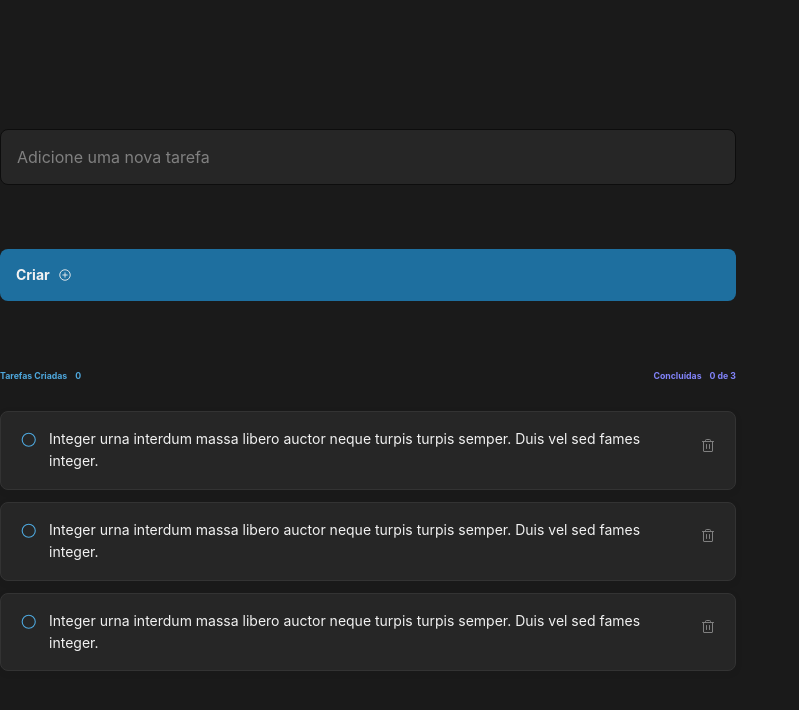
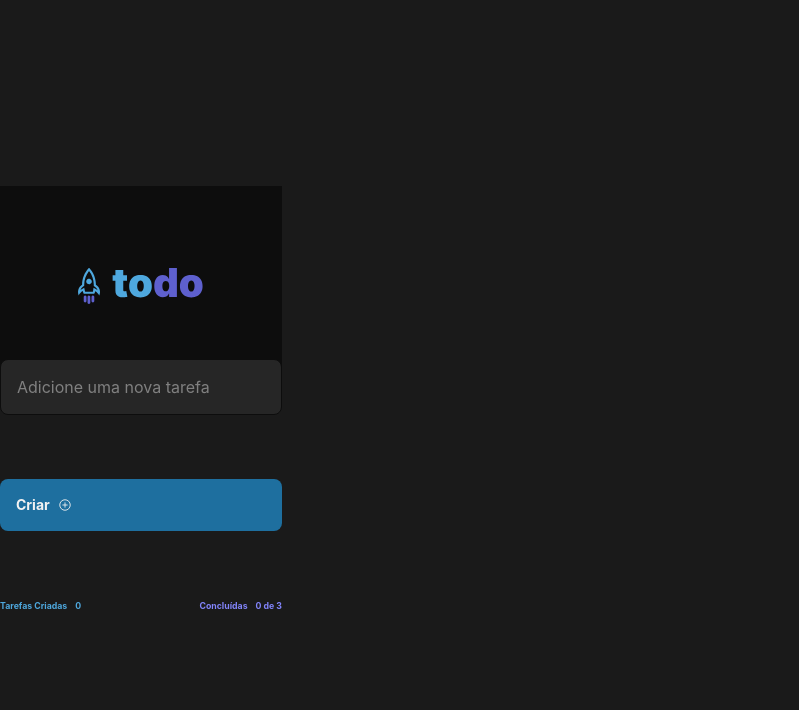
Before and after one commit to ryanadriel/todo-list, a React (Vite) app: page / in a window 1280 px wide. Shown: the top 710 px of the page, without its empty margins (0-799 px from the left). Built offline with nearby package versions, Linux system fonts and the light colour scheme.

Commit message:
feat: add new task

```diff
--- a/package.json
+++ b/package.json
@@ -12,7 +12,8 @@
   "dependencies": {
     "phosphor-react": "^1.4.1",
     "react": "^19.0.0",
-    "react-dom": "^19.0.0"
+    "react-dom": "^19.0.0",
+    "uuid": "^11.1.0"
   },
   "devDependencies": {
     "@eslint/js": "^9.22.0",
--- a/src/App.tsx
+++ b/src/App.tsx
@@ -4,11 +4,22 @@ import { NewTask } from './components/NewTask'
 import { Info } from './components/Info'
 import { Task } from './components/Task'
 import { useState } from 'react'
+import { Header } from './components/Header'
 
+interface TaskItem {
+  id: string;
+  title: string;
+  isCompleted: boolean;
+}
 
 function App() {
 
+  const [tasks, setTasks] = useState<TaskItem[]>([]);
   const [completedTasks, setCompletedTasks] = useState(0);
+
+  const handleAddTask = (newTask: TaskItem) => {
+    setTasks([...tasks, newTask]);
+  }
 
   const handleCompletedTasks = (isCompleted: boolean) => {
     if (isCompleted) {
@@ -20,17 +31,19 @@ function App() {
 
   return (
     <>
+      < Header />
+
       <div className={styles.wrapper}>
-        <NewTask />
+        <NewTask onAddTask={handleAddTask} />
 
         <main>
           <div className={styles.task}>
             <Info completedTasks={completedTasks} />
 
             <div className={styles.list}>
-              <Task onCompletedTasks={handleCompletedTasks} />
-              <Task onCompletedTasks={handleCompletedTasks} />
-              <Task onCompletedTasks={handleCompletedTasks} />
+              {tasks.map((task) => (
+                <Task key={task.id} task={task} onCompletedTasks={handleCompletedTasks} />
+              ))}
             </div>
           </div>
         </main>
--- a/src/components/NewTask.tsx
+++ b/src/components/NewTask.tsx
@@ -1,7 +1,43 @@
 import { PlusCircle } from "phosphor-react";
 import styles from './NewTask.module.css';
+import { SetStateAction, useState } from "react";
+import { v4 as uuidv4 } from 'uuid';
 
-export function NewTask() {
+interface Task {
+  id: string;
+  title: string;
+  isCompleted: boolean;
+}
+
+interface NewTaskProps {
+  onAddTask: (task: Task) => void
+}
+
+export function NewTask( { onAddTask }: NewTaskProps ) {
+  const [newTask, setNewTask] = useState('');
+
+  const handleInputChange = (event: { target: { value: SetStateAction<string>; }; }) => {
+    setNewTask(event.target.value);
+  }
+
+  const handleAddTask = () => {
+    if (newTask.trim() !== '') {
+      const newTaskObj = {
+        id: uuidv4(),
+        title: newTask,
+      };
+
+      onAddTask(newTaskObj);
+      setNewTask('');
+    }
+  }
+
+  const handleKeyPress = (event: { key: string; }) => {
+    if (event.key === 'Enter') {
+      handleAddTask();
+    }
+  }
+
   return (
     <>
       <div>
@@ -9,10 +45,16 @@ export function NewTask() {
           type="text"
           className={styles.input}
           placeholder="Adicione uma nova tarefa"
+          value={newTask}
+          onChange={handleInputChange}
+          onKeyPress={handleKeyPress}
         />
       </div>
 
-      <button className={styles.button}>
+      <button
+        onClick={handleAddTask}
+        className={styles.button}
+      >
         Criar
         <PlusCircle />
       </button>
--- a/src/components/Task.module.css
+++ b/src/components/Task.module.css
@@ -1,5 +1,6 @@
 .task {
   display: flex;
+  justify-content: space-between;
   padding: 1.6rem;
   gap: 1.2rem;
 
--- a/src/components/Task.tsx
+++ b/src/components/Task.tsx
@@ -2,7 +2,17 @@ import styles from './Task.module.css'
 import { useState } from 'react';
 import { CheckCircle, Circle, Trash } from 'phosphor-react';
 
-export function Task( { onCompletedTasks }: { onCompletedTasks: (isCompleted: boolean) => void } ) {
+interface TaskProps {
+  task: {
+    id: string;
+    title: string;
+    isCompleted: boolean;
+  };
+
+  onCompletedTasks: (isCompleted: boolean) => void;
+}
+
+export function Task( { task, onCompletedTasks }: TaskProps ) {
 
   const [isChecked, setIsChecked] = useState(false);
 
@@ -24,8 +34,7 @@ export function Task( { onCompletedTasks }: { onCompletedTasks: (isCompleted: bo
           }
         </div>
 
-      Integer urna interdum massa libero auctor neque turpis turpis semper. Duis vel sed fames integer.
-
+        {task.title}
       </label>
 
       <button title='Deletar tarefa'>
```
Also changed, not shown: 1 other file (tests, documents, lock files or other folders). Lines whose indentation alone changed are shown as unchanged.
